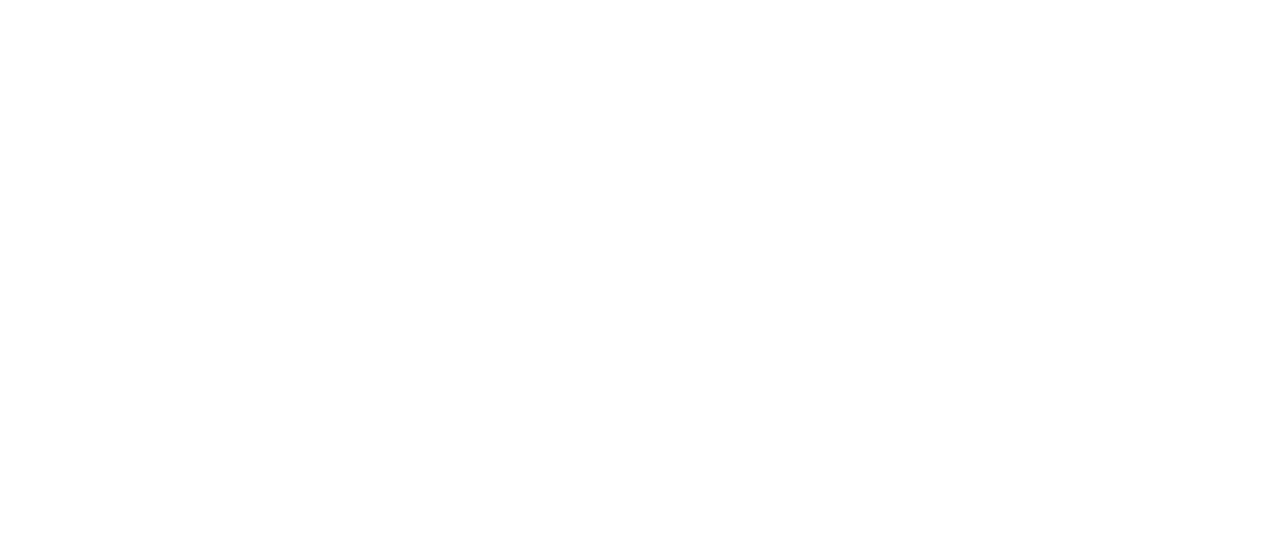
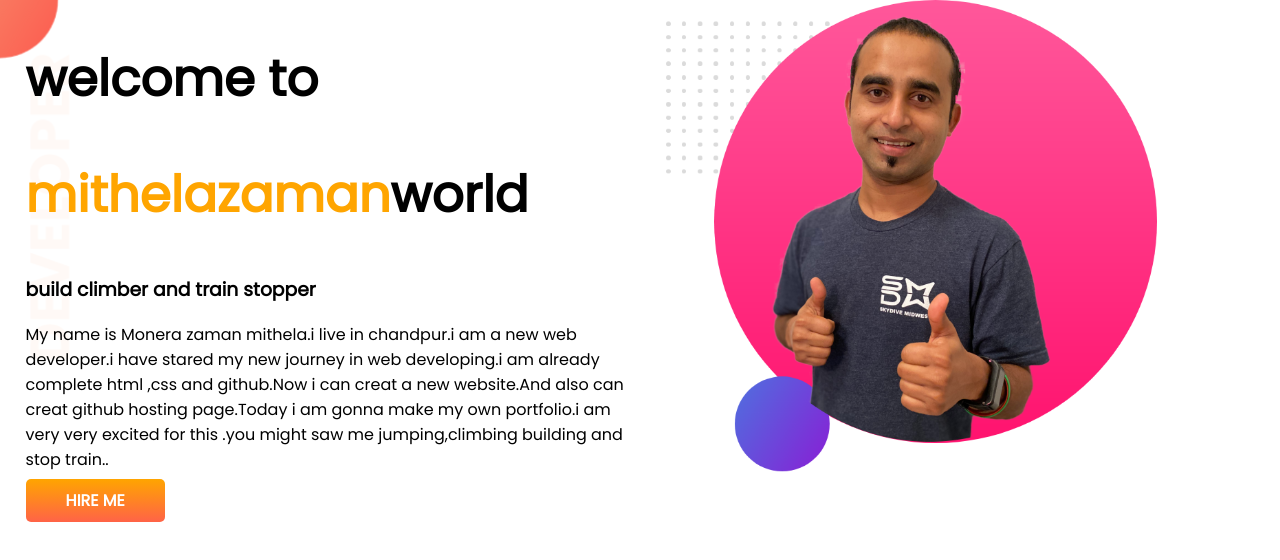
Before and after one commit to mithelazaman/developer-portfolio, a plain HTML site: page index.html in a window 1280 px wide. Drawn offline with Linux system fonts and the light colour scheme.

Commit message:
top banner added

```diff
--- a/index.html
+++ b/index.html
@@ -1,5 +1,6 @@
 <!DOCTYPE html>
 <html lang="en">
+
 <head>
     <meta charset="UTF-8">
     <meta http-equiv="X-UA-Compatible" content="IE=edge">
@@ -7,8 +8,32 @@
      initial-scale=1.0">
     <title>mithela portfolio</title>
     <link rel="stylesheet" href="style.css">
-</head>
+    <link rel="preconnect" href="https://fonts.googleapis.com">
+    <link rel="preconnect" href="https://fonts.gstatic.com" crossorigin>
+    <link href="https://fonts.googleapis.com/css2?family=Poppins&display=swap" rel="stylesheet" </head>
+
 <body>
 
+    <section class="top-banner">
+        <div class="half-width">
+            <h1>welcome to</h1>
+            <h1><span class="orange-color">mithelazaman</span>world</h1>
+            <h3>build climber and train stopper</h3>
+            <p>My name is Monera zaman mithela.i live in chandpur.i am a new web developer.i have stared my new journey
+                in
+                web developing.i am already complete html ,css and github.Now i can creat a new website.And also can
+                creat
+                github hosting page.Today i am gonna make my own portfolio.i am very very excited for this .you might
+                saw me
+                jumping,climbing building
+                and stop train..</p>
+            <a class="link-button" target="_blank" href="https://www.linkedin.com/company/programminghero">HIRE ME</a>
+        </div>
+        <div class="half-width">
+            <img src="images/jhankar2.png" alt="">
+        </div>
+
+    </section>
 </body>
+
 </html>
--- a/style.css
+++ b/style.css
@@ -0,0 +1,41 @@
+body {
+    font-family: 'Poppins', sans-serif;
+    margin: 0;
+}
+
+h1 {
+    font-size: 50px;
+}
+
+.orange-color {
+    color: orange;
+}
+
+section {
+    display: flex;
+}
+
+.half-width {
+    width: 50%;
+    padding-left: 2%;
+}
+
+.half-width img {
+    width: 80%;
+}
+
+.link-button {
+    text-decoration: none;
+    background-image: linear-gradient(orange, tomato);
+    padding: 10px 40px;
+    border-radius: 5px;
+
+    color: white;
+    font-weight: 700;
+
+}
+
+.top-banner {
+    background-image: url(images/top-banner.png);
+    background-repeat: no-repeat;
+}
```
Also changed, not shown: images/dream-bg.png (added), images/exp-bg.png (added), images/jhankar.png (added), images/jhankar2.png (added), images/my-bg.png (added), images/my-bg2.png (added), images/top-banner.png (added), 7 other files.
